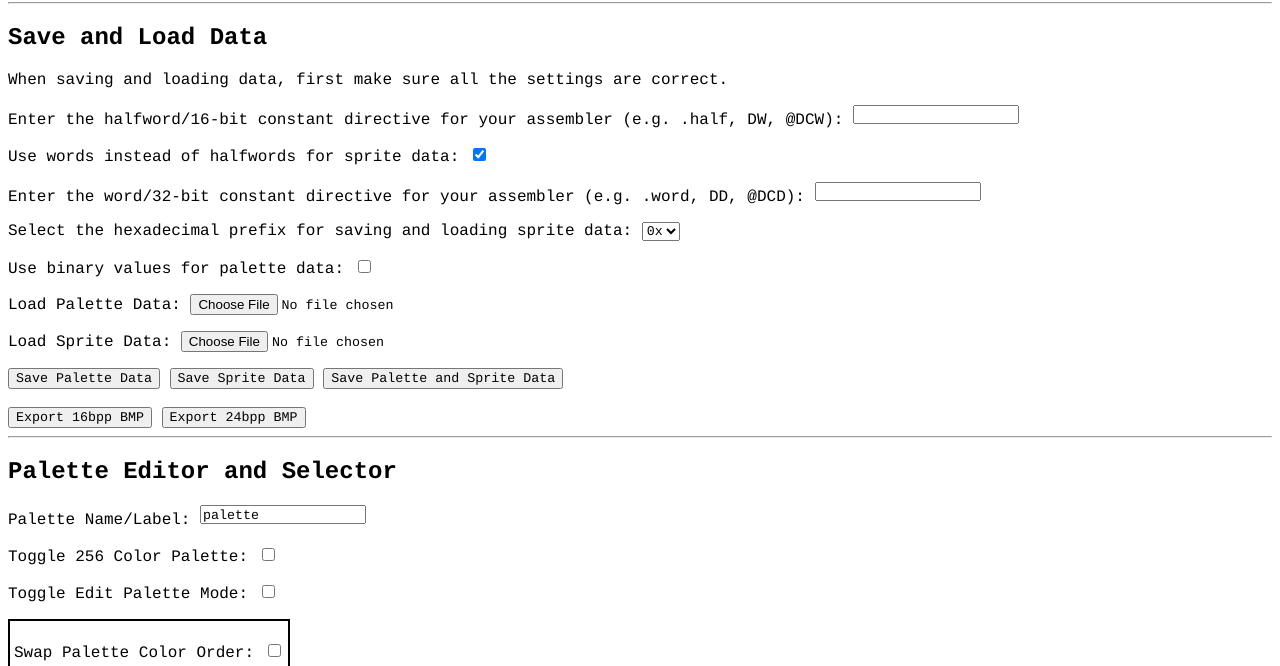
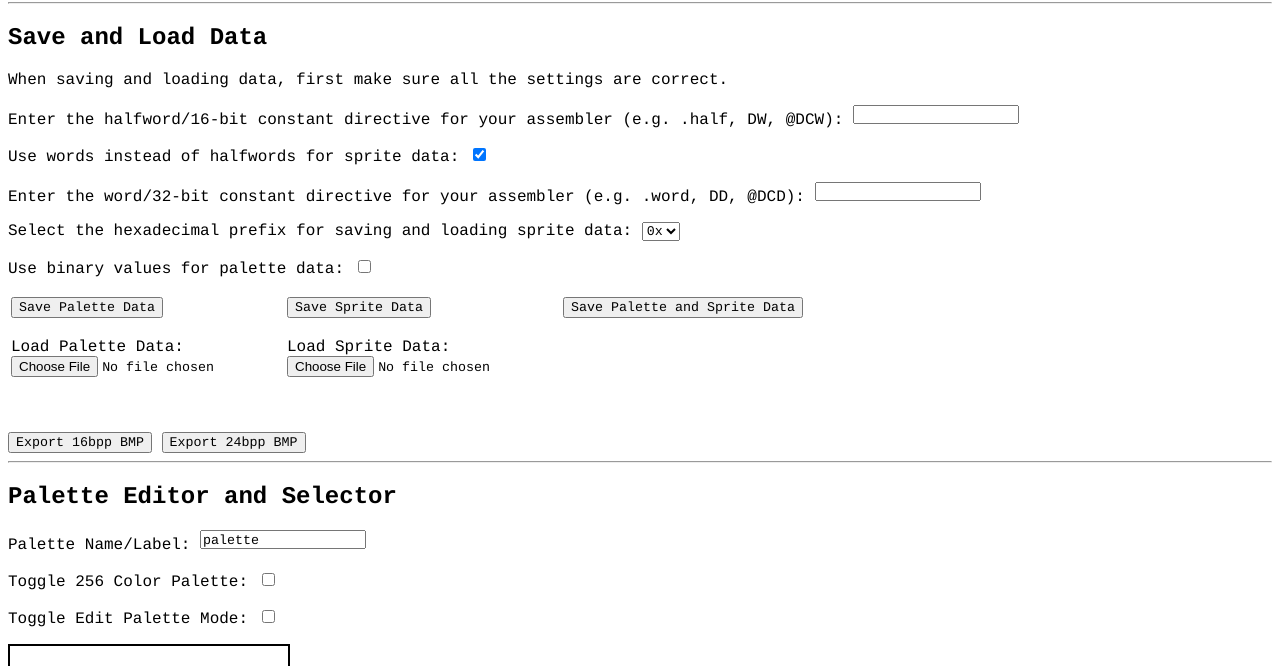
Before and after one commit to JKSquires/gba-obj-sprite-maker, a plain HTML site: page index.html in a window 1280 px wide. Shown: the part 78-744 px from the top of the page. Drawn offline with Linux system fonts and the light colour scheme.

Commit message:
Organize leading and saving sprite and palette data buttons

```diff
--- a/index.html
+++ b/index.html
@@ -31,12 +31,17 @@
 	</select>
 </p>
 
-<p>Load Palette Data: <input type="file" onchange="loadPalData()" id="load_pal"></p>
-<p>Load Sprite Data: <input type="file" onchange="loadSpriteData()" id="load_sprite"></p>
-
-<button onclick="saveData(1, pal_name.value + '.asm')" id="save_pal">Save Palette Data</button>
-<button onclick="saveData(2, sprite_name.value + '.asm')" id="save_sprite">Save Sprite Data</button>
-<button onclick="saveData(3, pal_name.value + '_' + sprite_name.value + '.asm')" id="save_pal_sprite">Save Palette and Sprite Data</button>
+<table>
+	<tr>
+		<td><button onclick="saveData(1, pal_name.value + '.asm')" id="save_pal">Save Palette Data</button></td>
+		<td><button onclick="saveData(2, sprite_name.value + '.asm')" id="save_sprite">Save Sprite Data</button></td>
+		<td><button onclick="saveData(3, pal_name.value + '_' + sprite_name.value + '.asm')" id="save_pal_sprite">Save Palette and Sprite Data</button></td>
+	</tr>
+	<tr>
+		<td><p>Load Palette Data:<br><input type="file" onchange="loadPalData()" id="load_pal"></p></td>
+		<td><p>Load Sprite Data:<br><input type="file" onchange="loadSpriteData()" id="load_sprite"></p></td>
+	</tr>
+</table>
 <br><br>
 <button onclick="saveBMP(16)" id="save_bmp_16">Export 16bpp BMP</button>
 <button onclick="saveBMP(24)" id="save_bmp_24">Export 24bpp BMP</button>
```
